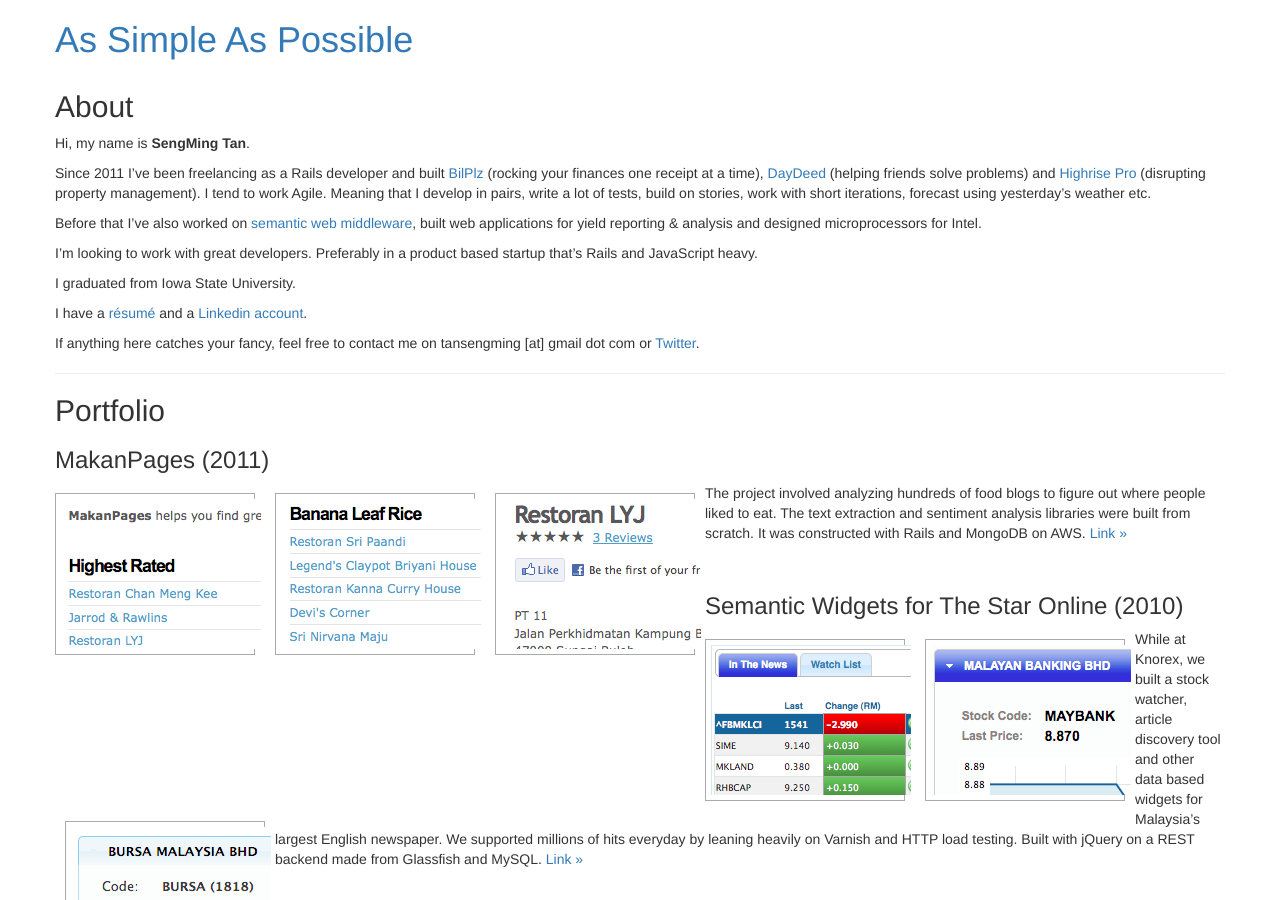
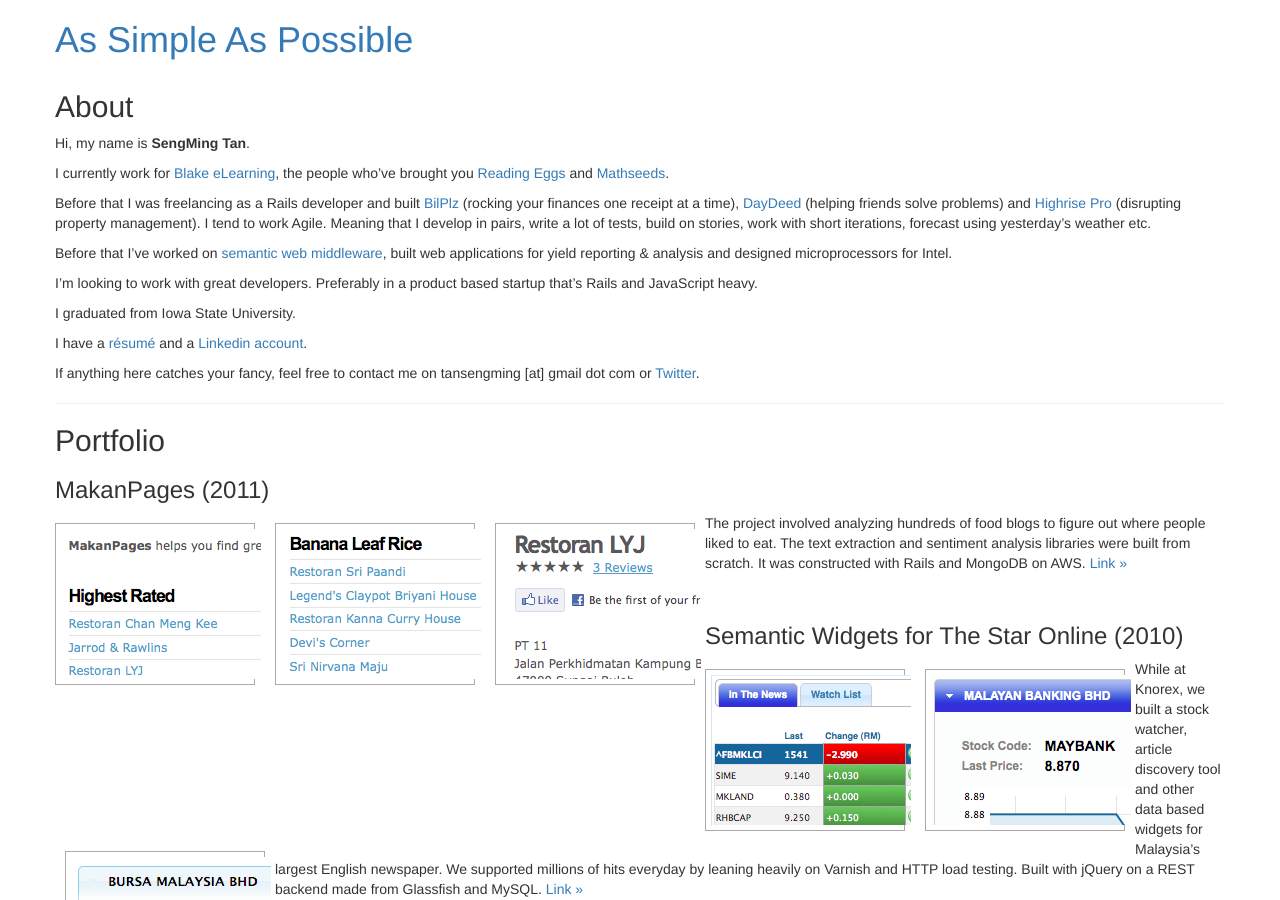
Before and after one commit to tansengming/tansengming.github.com, a Jekyll site: the page built from pages/_posts/2009-11-26-about.markdown, in a window 1280 px wide and 900 px high. Built offline with Jekyll 4.4.1, drawn with Linux system fonts in a browser that asks for light colours; nearby versions of some CDN libraries; Markdown is read by kramdown in place of the engine named in the settings; comment, search, counter and statistics services are not loaded.

Commit message:
adds blake info on about page

```diff
--- a/pages/_posts/2009-11-26-about.markdown
+++ b/pages/_posts/2009-11-26-about.markdown
@@ -5,9 +5,11 @@ permalink: about
 
 Hi, my name is **SengMing Tan**.
 
-Since 2011 I've been freelancing as a Rails developer and built [BilPlz](http://bilplz.com) (rocking your finances one receipt at a time), [DayDeed](http://daydeed.com/) (helping friends solve problems) and [Highrise Pro](http://highrisepro.com/) (disrupting property management). I tend to work Agile. Meaning that I develop in pairs, write a lot of tests, build on stories, work with short iterations, forecast using yesterday's weather etc.
+I currently work for [Blake eLearning](http://dev.blake.com.au), the people who've brought you [Reading Eggs](http://readingeggs.com) and [Mathseeds](http://mathseeds.com).
 
-Before that I've also worked on [semantic web middleware](http://knorex.com), built web applications for yield reporting & analysis and designed microprocessors for Intel.
+Before that I was freelancing as a Rails developer and built [BilPlz](http://bilplz.com) (rocking your finances one receipt at a time), [DayDeed](http://daydeed.com/) (helping friends solve problems) and [Highrise Pro](http://highrisepro.com/) (disrupting property management). I tend to work Agile. Meaning that I develop in pairs, write a lot of tests, build on stories, work with short iterations, forecast using yesterday's weather etc.
+
+Before that I've worked on [semantic web middleware](http://knorex.com), built web applications for yield reporting & analysis and designed microprocessors for Intel.
 
 I'm looking to work with great developers. Preferably in a product based startup that's Rails and JavaScript heavy.
 
```
